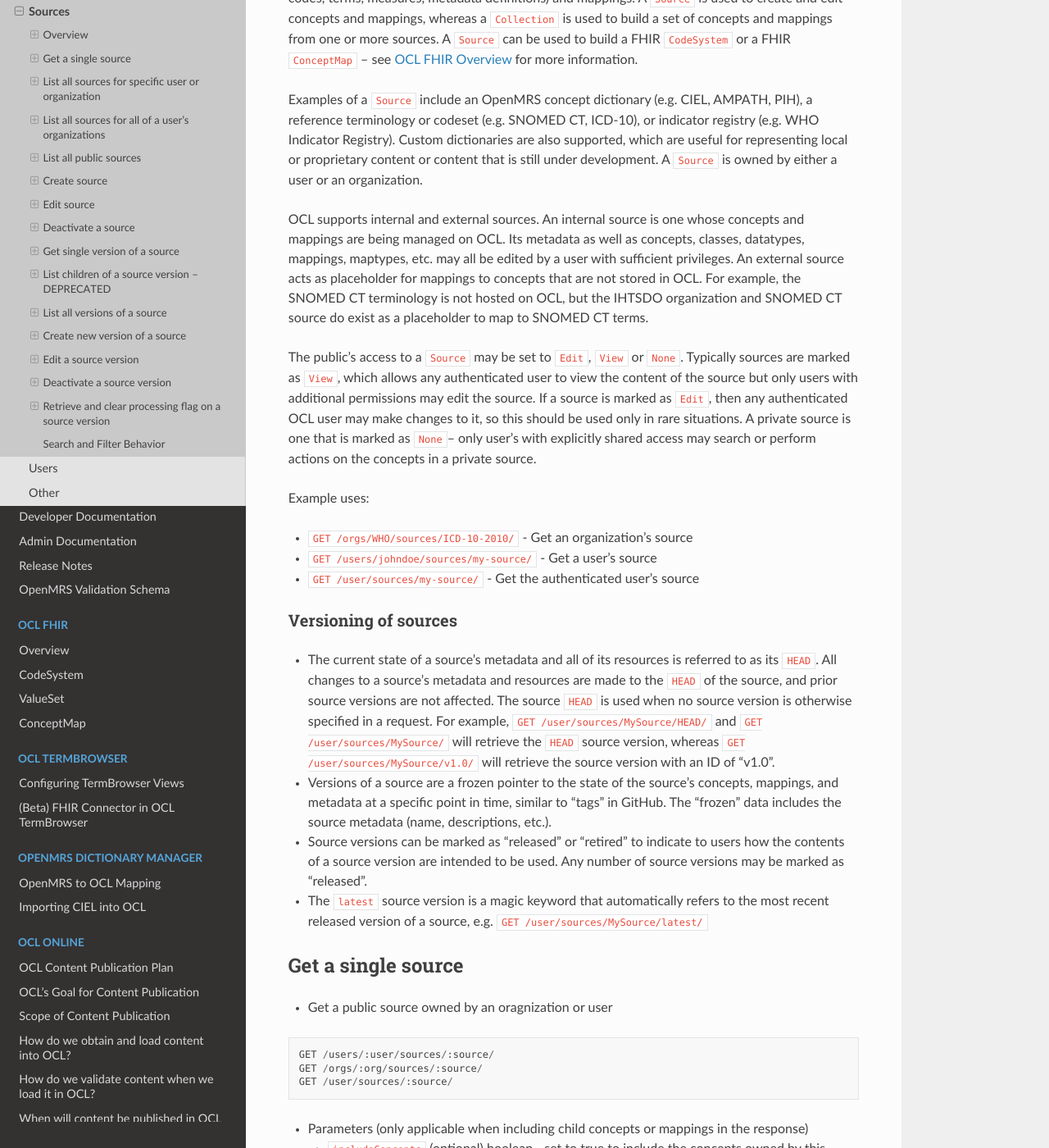
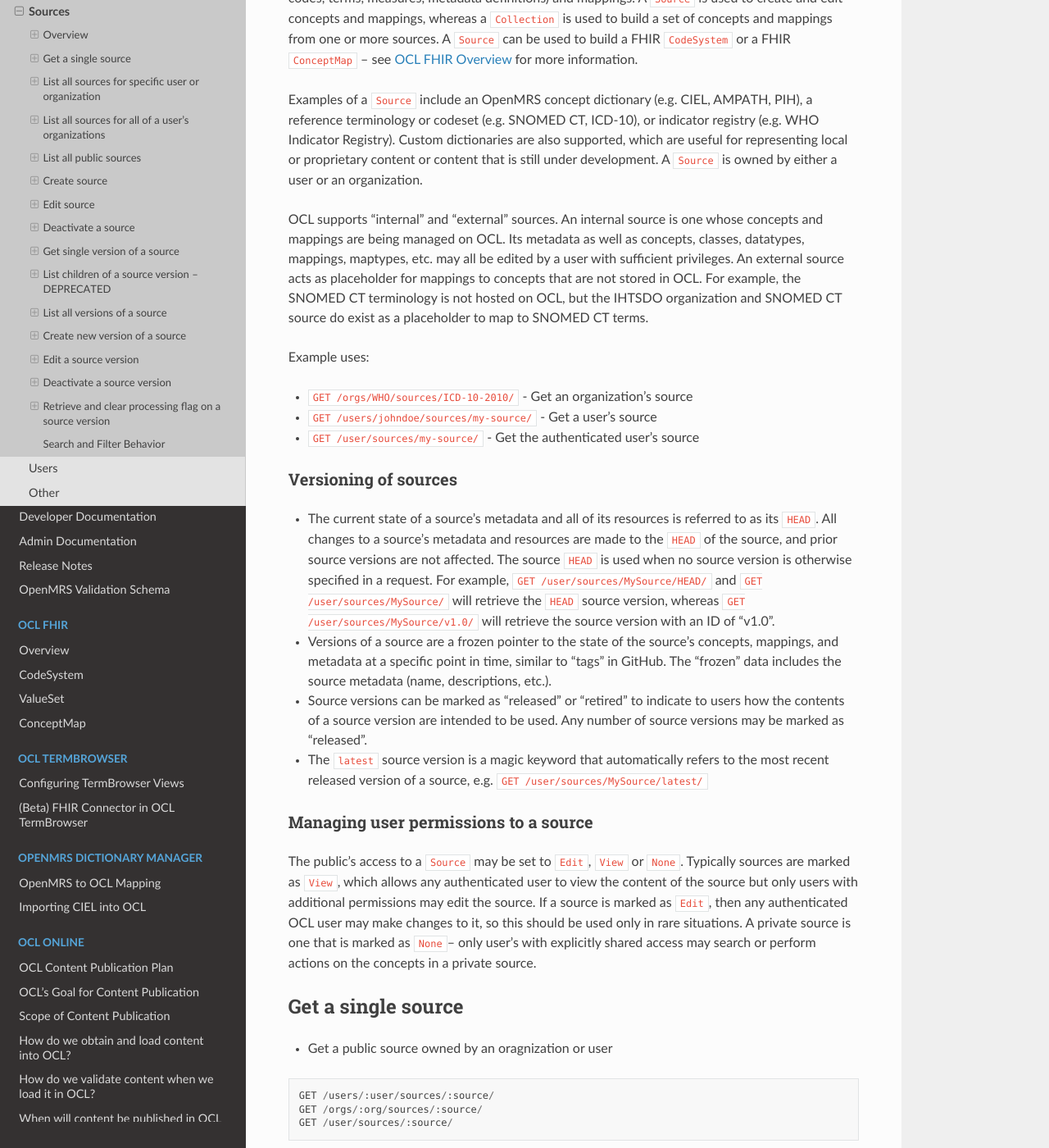
Before and after one commit to OpenConceptLab/ocl-docs, a Sphinx documentation site: the page built from docs/source/oclapi/apireference/sources.md, in a window 1280 px wide and 1400 px high, scrolled down 254 px. Shown: the whole window at 82% size. Built offline with Sphinx 7.4.7 and the Read the Docs theme 2.0.0, drawn with Linux system fonts in a browser that asks for light colours; some of the changed lines change nothing that is shown.

Commit message:
Update sources.md

```diff
--- a/docs/source/oclapi/apireference/sources.md
+++ b/docs/source/oclapi/apireference/sources.md
@@ -5,9 +5,7 @@
 
 Examples of a `Source` include an OpenMRS concept dictionary (e.g. CIEL, AMPATH, PIH), a reference terminology or codeset (e.g. SNOMED CT, ICD-10), or indicator registry (e.g. WHO Indicator Registry). Custom dictionaries are also supported, which are useful for representing local or proprietary content or content that is still under development. A `Source` is owned by either a user or an organization.
 
-OCL supports internal and external sources. An internal source is one whose concepts and mappings are being managed on OCL. Its metadata as well as concepts, classes, datatypes, mappings, maptypes, etc. may all be edited by a user with sufficient privileges. An external source acts as placeholder for mappings to concepts that are not stored in OCL. For example, the SNOMED CT terminology is not hosted on OCL, but the IHTSDO organization and SNOMED CT source do exist as a placeholder to map to SNOMED CT terms.
-
-The public's access to a `Source` may be set to `Edit`, `View` or `None`. Typically sources are marked as `View`, which allows any authenticated user to view the content of the source but only users with additional permissions may edit the source. If a source is marked as `Edit`, then any authenticated OCL user may make changes to it, so this should be used only in rare situations. A private source is one that is marked as `None`-- only user's with explicitly shared access may search or perform actions on the concepts in a private source.
+OCL supports "internal" and "external" sources. An internal source is one whose concepts and mappings are being managed on OCL. Its metadata as well as concepts, classes, datatypes, mappings, maptypes, etc. may all be edited by a user with sufficient privileges. An external source acts as placeholder for mappings to concepts that are not stored in OCL. For example, the SNOMED CT terminology is not hosted on OCL, but the IHTSDO organization and SNOMED CT source do exist as a placeholder to map to SNOMED CT terms.
 
 Example uses:
 * `GET /orgs/WHO/sources/ICD-10-2010/` - Get an organization's source
@@ -19,6 +17,9 @@
 * Versions of a source are a frozen pointer to the state of the source's concepts, mappings, and metadata at a specific point in time, similar to "tags" in GitHub. The "frozen" data includes the source metadata (name, descriptions, etc.).
 * Source versions can be marked as "released" or "retired" to indicate to users how the contents of a source version are intended to be used. Any number of source versions may be marked as "released".
 * The `latest` source version is a magic keyword that automatically refers to the most recent released version of a source, e.g. `GET /user/sources/MySource/latest/`
+
+### Managing user permissions to a source
+The public's access to a `Source` may be set to `Edit`, `View` or `None`. Typically sources are marked as `View`, which allows any authenticated user to view the content of the source but only users with additional permissions may edit the source. If a source is marked as `Edit`, then any authenticated OCL user may make changes to it, so this should be used only in rare situations. A private source is one that is marked as `None`-- only user's with explicitly shared access may search or perform actions on the concepts in a private source.
 
 ## Get a single source
 * Get a public source owned by an oragnization or user
```
